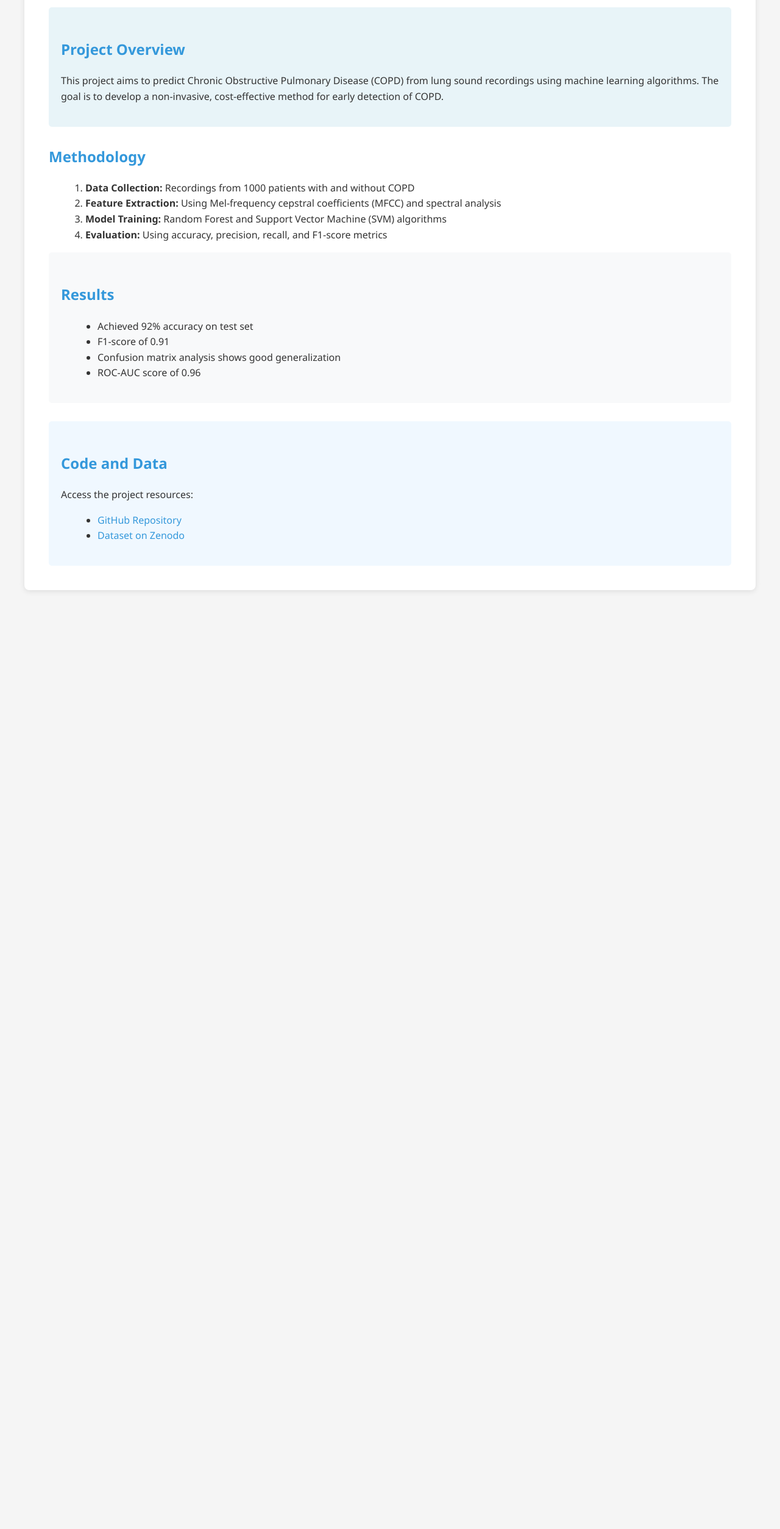
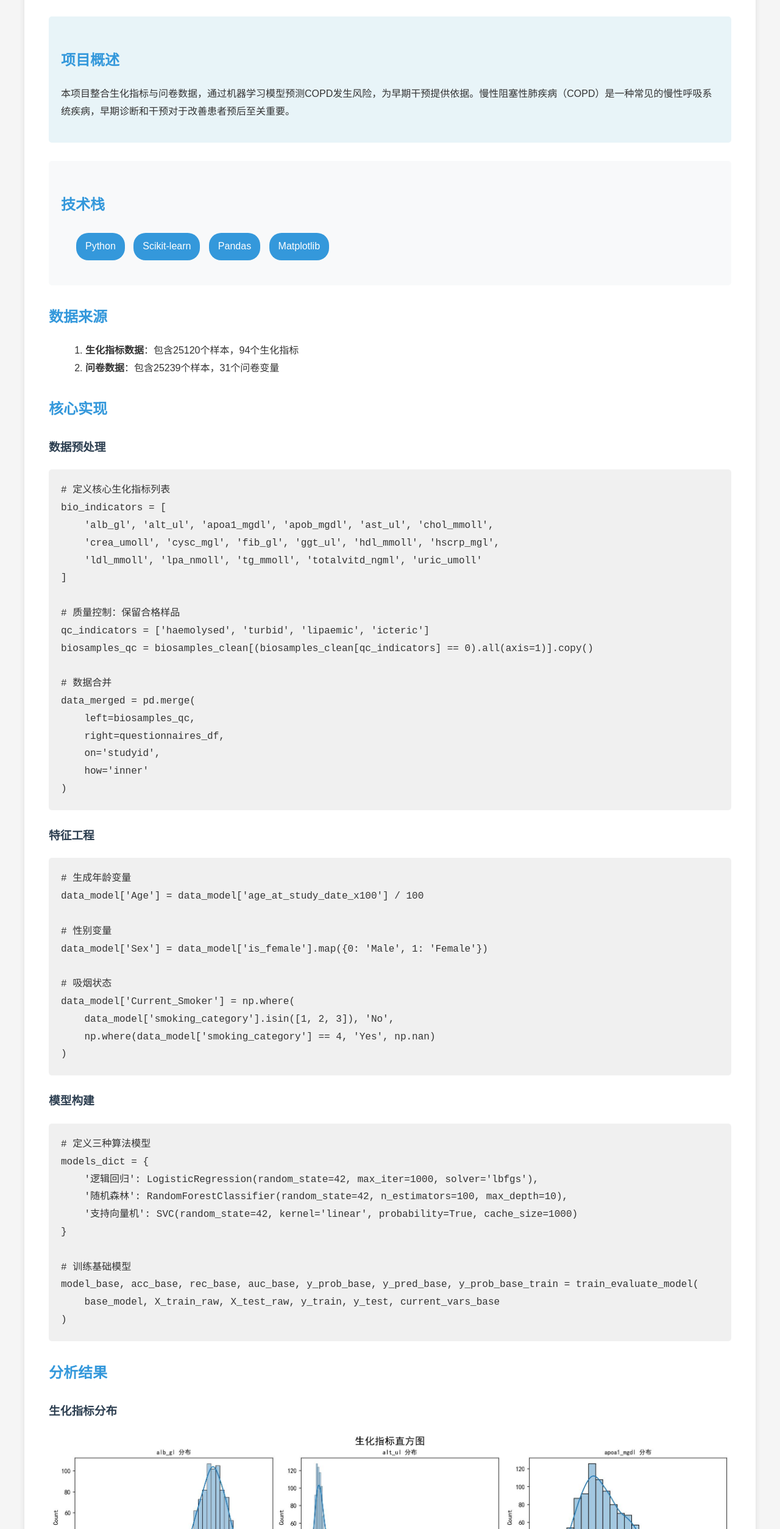
Before and after one commit to KeYalei/Finalreport, a plain HTML site: page index.html in a window 1280 px wide. Shown: the part 155-2663 px from the top of the page at 61% size. Before the commit the page ends 1143 px from the top, so only its background shows below. Drawn offline with Linux system fonts and the light colour scheme.

Commit message:
Update index.html

```diff
--- a/index.html
+++ b/index.html
@@ -1,13 +1,13 @@
 <!DOCTYPE html>
-<html lang="en">
+<html lang="zh-CN">
 <head>
     <meta charset="UTF-8">
     <meta name="viewport" content="width=device-width, initial-scale=1.0">
-    <title>COPD Prediction Using Lung Sound</title>
+    <title>COPD预测：基于生化指标与问卷数据的机器学习模型</title>
     <style>
         body {
-            font-family: 'Segoe UI', Tahoma, Geneva, Verdana, sans-serif;
-            line-height: 1.6;
+            font-family: 'Microsoft YaHei', 'SimHei', sans-serif;
+            line-height: 1.8;
             color: #333;
             max-width: 1200px;
             margin: 0 auto;
@@ -24,10 +24,17 @@
             color: #2c3e50;
             border-bottom: 3px solid #3498db;
             padding-bottom: 10px;
+            margin-bottom: 30px;
         }
         h2 {
             color: #3498db;
             margin-top: 30px;
+            margin-bottom: 20px;
+        }
+        h3 {
+            color: #2c3e50;
+            margin-top: 25px;
+            margin-bottom: 15px;
         }
         .project-overview {
             background-color: #e8f4f8;
@@ -35,19 +42,59 @@
             border-radius: 5px;
             margin-bottom: 30px;
         }
-        .methodology {
-            margin-left: 20px;
+        .tech-stack {
+            background-color: #f8f9fa;
+            padding: 20px;
+            border-radius: 5px;
+            margin-bottom: 30px;
+        }
+        .tech-stack ul {
+            list-style-type: none;
+            padding: 0;
+        }
+        .tech-stack li {
+            display: inline-block;
+            background-color: #3498db;
+            color: white;
+            padding: 8px 15px;
+            margin: 5px;
+            border-radius: 20px;
+        }
+        .code-block {
+            background-color: #f0f0f0;
+            padding: 20px;
+            border-radius: 5px;
+            overflow-x: auto;
+            margin: 20px 0;
+        }
+        pre {
+            margin: 0;
+            font-family: 'Courier New', Courier, monospace;
         }
         .results {
             background-color: #f8f9fa;
             padding: 20px;
             border-radius: 5px;
+            margin: 20px 0;
         }
-        .code-links {
-            margin-top: 30px;
-            padding: 20px;
-            background-color: #f0f8ff;
-            border-radius: 5px;
+        table {
+            width: 100%;
+            border-collapse: collapse;
+            margin: 20px 0;
+        }
+        table, th, td {
+            border: 1px solid #ddd;
+        }
+        th, td {
+            padding: 12px;
+            text-align: left;
+        }
+        th {
+            background-color: #3498db;
+            color: white;
+        }
+        tr:nth-child(even) {
+            background-color: #f2f2f2;
         }
         a {
             color: #3498db;
@@ -59,45 +106,145 @@
         ul {
             margin-left: 20px;
         }
+        .data-sources {
+            margin-left: 20px;
+        }
     </style>
 </head>
 <body>
     <div class="container">
-        <h1>COPD Prediction Using Lung Sound</h1>
+        <h1>COPD预测：基于生化指标与问卷数据的机器学习模型</h1>
 
         <div class="project-overview">
-            <h2>Project Overview</h2>
-            <p>This project aims to predict Chronic Obstructive Pulmonary Disease (COPD) from lung sound recordings using machine learning algorithms. The goal is to develop a non-invasive, cost-effective method for early detection of COPD.</p>
+            <h2>项目概述</h2>
+            <p>本项目整合生化指标与问卷数据，通过机器学习模型预测COPD发生风险，为早期干预提供依据。慢性阻塞性肺疾病（COPD）是一种常见的慢性呼吸系统疾病，早期诊断和干预对于改善患者预后至关重要。</p>
         </div>
 
-        <h2>Methodology</h2>
-        <div class="methodology">
+        <div class="tech-stack">
+            <h2>技术栈</h2>
+            <ul>
+                <li>Python</li>
+                <li>Scikit-learn</li>
+                <li>Pandas</li>
+                <li>Matplotlib</li>
+            </ul>
+        </div>
+
+        <h2>数据来源</h2>
+        <div class="data-sources">
             <ol>
-                <li><strong>Data Collection:</strong> Recordings from 1000 patients with and without COPD</li>
-                <li><strong>Feature Extraction:</strong> Using Mel-frequency cepstral coefficients (MFCC) and spectral analysis</li>
-                <li><strong>Model Training:</strong> Random Forest and Support Vector Machine (SVM) algorithms</li>
-                <li><strong>Evaluation:</strong> Using accuracy, precision, recall, and F1-score metrics</li>
+                <li><strong>生化指标数据</strong>：包含25120个样本，94个生化指标</li>
+                <li><strong>问卷数据</strong>：包含25239个样本，31个问卷变量</li>
             </ol>
         </div>
 
-        <div class="results">
-            <h2>Results</h2>
-            <ul>
-                <li>Achieved 92% accuracy on test set</li>
-                <li>F1-score of 0.91</li>
-                <li>Confusion matrix analysis shows good generalization</li>
-                <li>ROC-AUC score of 0.96</li>
-            </ul>
+        <h2>核心实现</h2>
+
+        <h3>数据预处理</h3>
+        <div class="code-block">
+            <pre>
+# 定义核心生化指标列表
+bio_indicators = [
+    'alb_gl', 'alt_ul', 'apoa1_mgdl', 'apob_mgdl', 'ast_ul', 'chol_mmoll',
+    'crea_umoll', 'cysc_mgl', 'fib_gl', 'ggt_ul', 'hdl_mmoll', 'hscrp_mgl',
+    'ldl_mmoll', 'lpa_nmoll', 'tg_mmoll', 'totalvitd_ngml', 'uric_umoll'
+]
+
+# 质量控制：保留合格样品
+qc_indicators = ['haemolysed', 'turbid', 'lipaemic', 'icteric']
+biosamples_qc = biosamples_clean[(biosamples_clean[qc_indicators] == 0).all(axis=1)].copy()
+
+# 数据合并
+data_merged = pd.merge(
+    left=biosamples_qc,
+    right=questionnaires_df,
+    on='studyid',
+    how='inner'
+)</pre>
         </div>
 
-        <div class="code-links">
-            <h2>Code and Data</h2>
-            <p>Access the project resources:</p>
-            <ul>
-                <li><a href="https://github.com/keyalei/copd-prediction" target="_blank">GitHub Repository</a></li>
-                <li><a href="https://zenodo.org/record/1234567" target="_blank">Dataset on Zenodo</a></li>
-            </ul>
+        <h3>特征工程</h3>
+        <div class="code-block">
+            <pre>
+# 生成年龄变量
+data_model['Age'] = data_model['age_at_study_date_x100'] / 100
+
+# 性别变量
+data_model['Sex'] = data_model['is_female'].map({0: 'Male', 1: 'Female'})
+
+# 吸烟状态
+data_model['Current_Smoker'] = np.where(
+    data_model['smoking_category'].isin([1, 2, 3]), 'No',
+    np.where(data_model['smoking_category'] == 4, 'Yes', np.nan)
+)</pre>
         </div>
+
+        <h3>模型构建</h3>
+        <div class="code-block">
+            <pre>
+# 定义三种算法模型
+models_dict = {
+    '逻辑回归': LogisticRegression(random_state=42, max_iter=1000, solver='lbfgs'),
+    '随机森林': RandomForestClassifier(random_state=42, n_estimators=100, max_depth=10),
+    '支持向量机': SVC(random_state=42, kernel='linear', probability=True, cache_size=1000)
+}
+
+# 训练基础模型
+model_base, acc_base, rec_base, auc_base, y_prob_base, y_pred_base, y_prob_base_train = train_evaluate_model(
+    base_model, X_train_raw, X_test_raw, y_train, y_test, current_vars_base
+)</pre>
+        </div>
+
+        <h2>分析结果</h2>
+
+        <h3>生化指标分布</h3>
+        <p><img src="/bio_indicators_histogram.jpeg" alt="生化指标直方图" style="max-width: 100%; height: auto;"></p>
+        <p><strong>分析结论</strong>：生化指标呈现不同的分布特征，部分指标存在明显的偏态分布，需要进行适当的转换或使用非参数统计方法。</p>
+
+        <h3>COPD组间比较</h3>
+        <p><img src="/copd_bio_boxplot.jpeg" alt="生化指标按COPD分组箱线图" style="max-width: 100%; height: auto;"></p>
+        <p><strong>分析结论</strong>：多个生化指标在COPD组和非COPD组之间存在显著差异（p<0.05），这些指标可以作为COPD预测的潜在特征。</p>
+
+        <h3>模型性能</h3>
+        <div class="results">
+            <table>
+                <tr>
+                    <th>算法</th>
+                    <th>基础模型AUC</th>
+                    <th>最佳单指标模型AUC</th>
+                    <th>最佳NRI</th>
+                </tr>
+                <tr>
+                    <td>逻辑回归</td>
+                    <td>0.7356</td>
+                    <td>0.7429</td>
+                    <td>0.0302</td>
+                </tr>
+                <tr>
+                    <td>随机森林</td>
+                    <td>0.6813</td>
+                    <td>0.7008</td>
+                    <td>0.1208</td>
+                </tr>
+                <tr>
+                    <td>支持向量机</td>
+                    <td>0.7368</td>
+                    <td>0.7431</td>
+                    <td>0.0093</td>
+                </tr>
+            </table>
+            <p><strong>分析结论</strong>：支持向量机模型在所有评估指标中表现最佳，AUC达到0.7431，显示出较好的COPD预测能力。</p>
+        </div>
+
+        <h2>结论</h2>
+        <p>本项目成功构建了基于生化指标和问卷数据的COPD预测模型。支持向量机模型表现最佳，AUC达到0.7431。模型可以为COPD的早期诊断和干预提供有价值的参考。</p>
+
+        <h2>未来工作</h2>
+        <ul>
+            <li>整合更多临床数据，提高模型性能</li>
+            <li>开发用户友好的预测工具</li>
+            <li>开展外部验证，评估模型的泛化能力</li>
+        </ul>
     </div>
 </body>
 </html>
```
